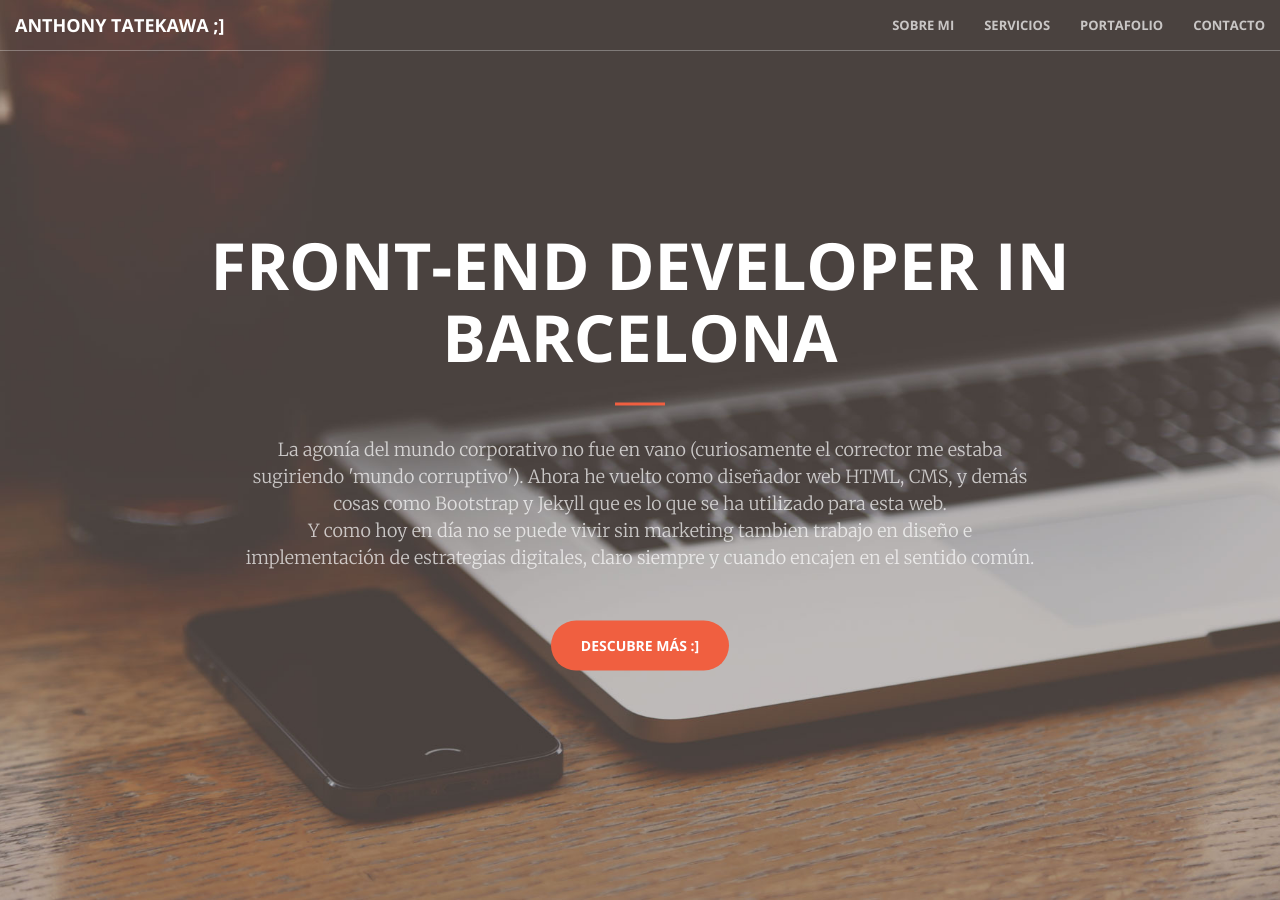
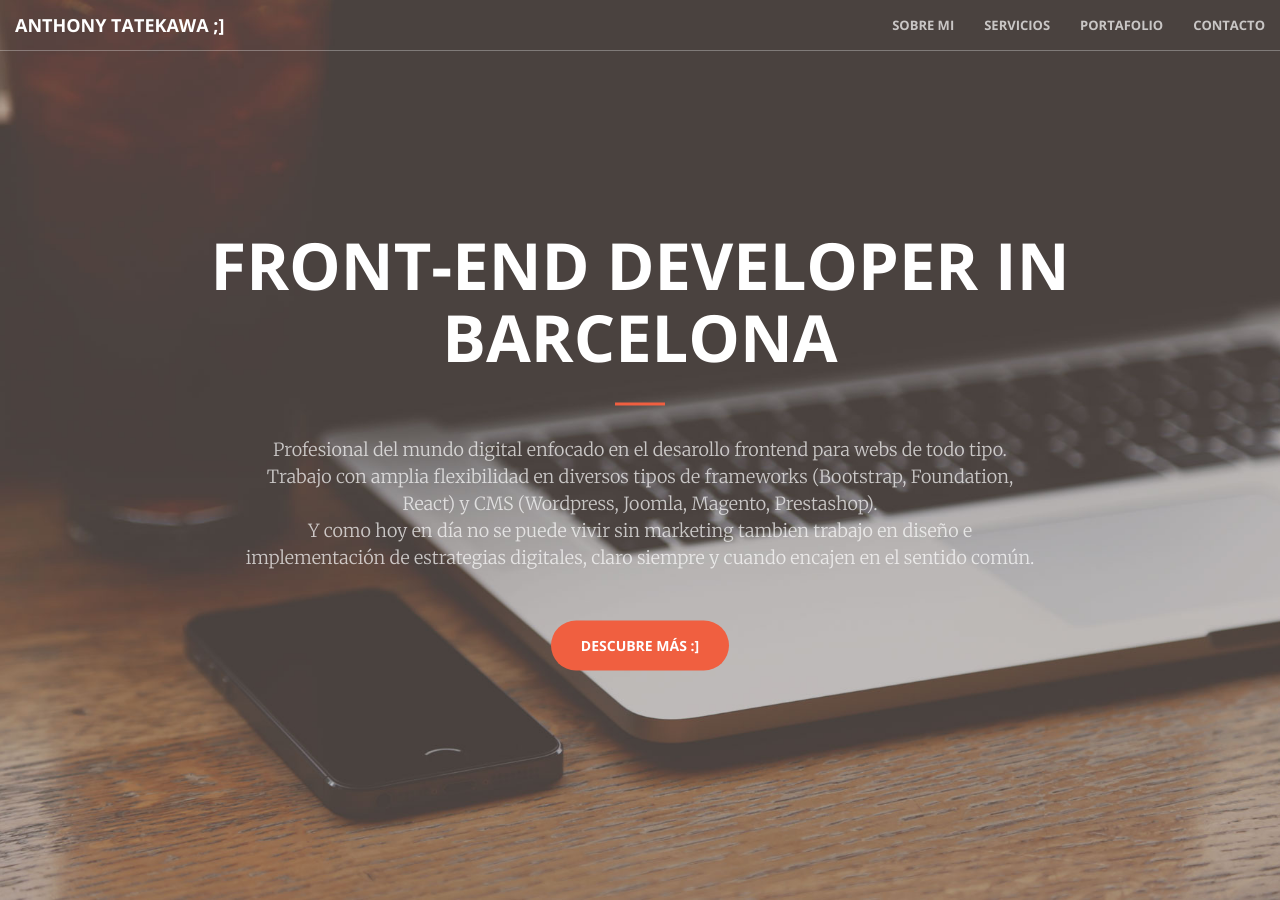
Before and after one commit to tokyographer/about-me, a Jekyll site: the page built from index.html, in a window 1280 px wide and 900 px high. Built offline with Jekyll 4.4.1, drawn with Linux system fonts in a browser that asks for light colours; nearby versions of some CDN libraries.

Commit message:
Update header info

```diff
--- a/_includes/header.html
+++ b/_includes/header.html
@@ -3,7 +3,7 @@
         <div class="header-content-inner">
             <h1>Front-End Developer in Barcelona</h1>
             <hr>
-            <p>La agonía del mundo corporativo no fue en vano (curiosamente el corrector me estaba sugiriendo 'mundo corruptivo').  Ahora he vuelto como diseñador web HTML, CMS, y  demás cosas como Bootstrap y Jekyll que es lo que se ha utilizado para esta web. <br>
+            <p>Profesional del mundo digital enfocado en el desarollo frontend para webs de todo tipo. Trabajo con amplia flexibilidad en diversos tipos de frameworks (Bootstrap, Foundation, React) y CMS (Wordpress, Joomla, Magento, Prestashop). <br>
             Y como hoy en día no se puede vivir sin marketing tambien trabajo en diseño e implementación de estrategias digitales, claro siempre y cuando encajen en el sentido común.</p>
             <a href="#portfolio" class="btn btn-primary btn-xl page-scroll">Descubre más :]</a>
         </div>
```
